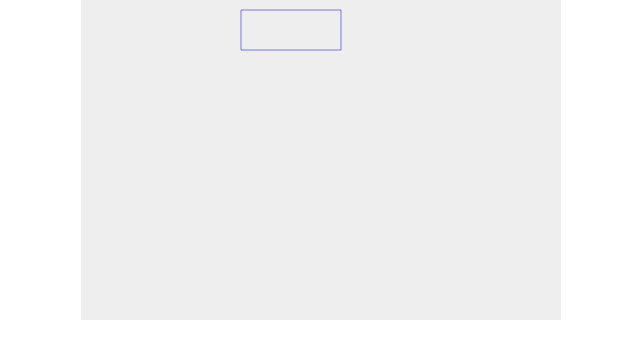
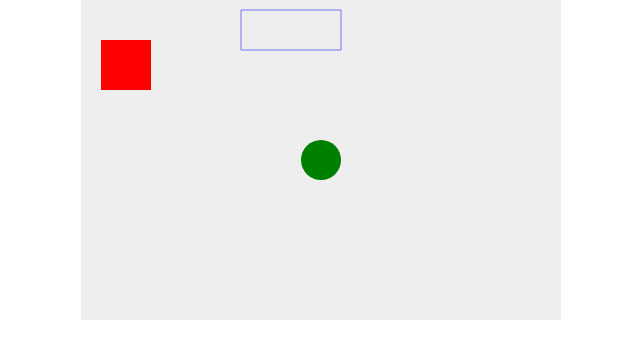
Before and after one commit to ice-trout/SD-Jones-projects, a plain HTML site: page breakout.html in a window 1280 px wide. Shown: the whole page, without its empty margins (319-959 px from the left). Drawn offline with Linux system fonts and the light colour scheme.

Commit message:
Update breakout.html

```diff
--- a/breakout.html
+++ b/breakout.html
@@ -15,9 +15,22 @@
 	//get your javascript code here
 	var canvas = document.getElementById("mainCanvas");
 	var ctx = canvas.getContext("2d");
+
+	ctx.beginPath();
+	ctx.rect(20, 40, 50, 50);
+	ctx.fillStyle = "#FF0000";
+	ctx.fill();
+	ctx.closePath();
+
+	ctx.beginPath();
+	ctx.arc(240, 160, 20, 0, Math.PI*2, false);
+	ctx.fillStyle = "green";
+	ctx.fill();
+	ctx.closePath();
+
 	ctx.beginPath();
 	ctx.rect(160, 10, 100, 40);
-	ctx.strokeStyle = "rgba(0,0,255,0.5)";
+	ctx.strokeStyle = "rgba(0, 0, 255, 0.5)";
 	ctx.stroke();
 	ctx.closePath();
 </script>
```
